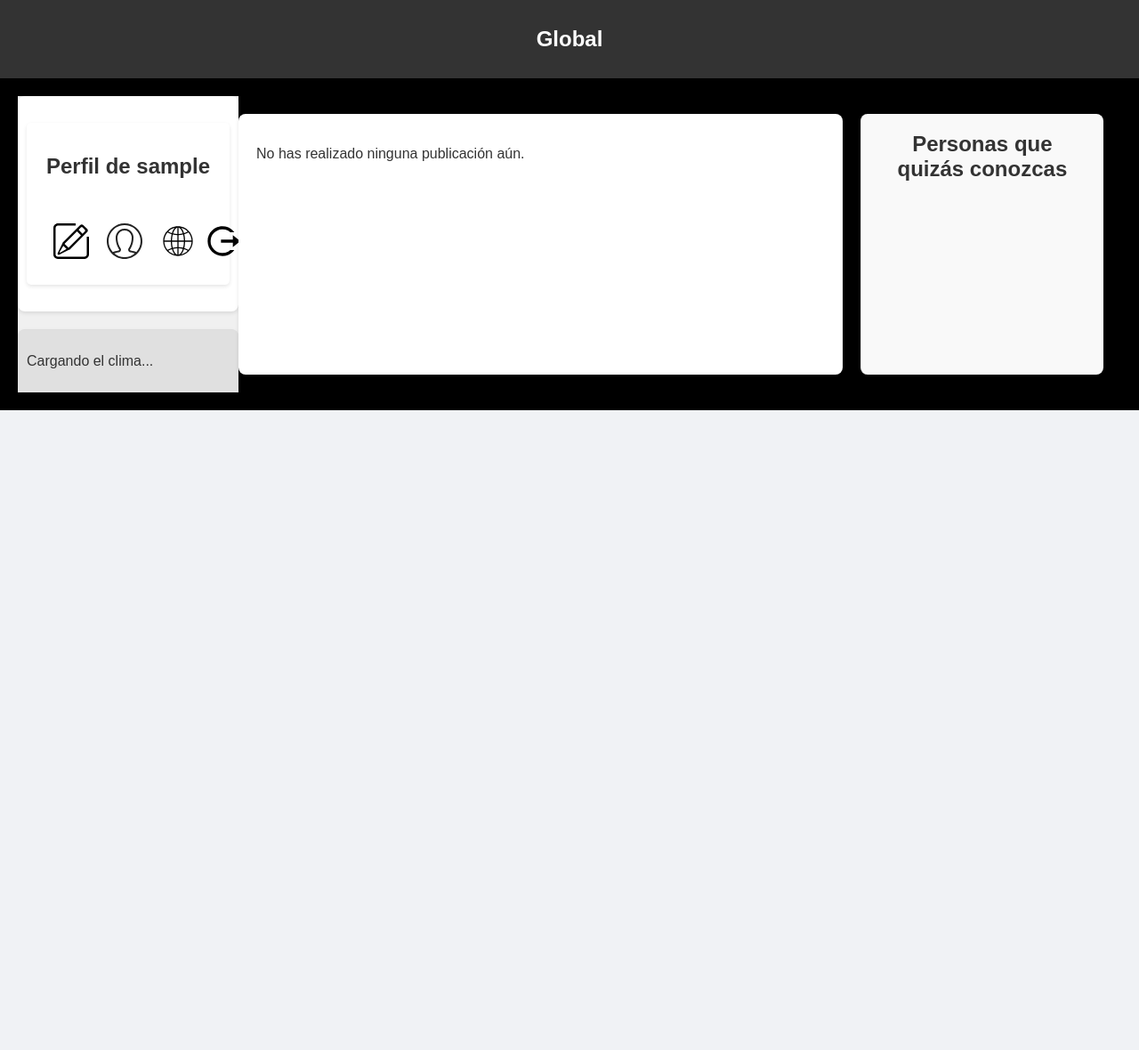
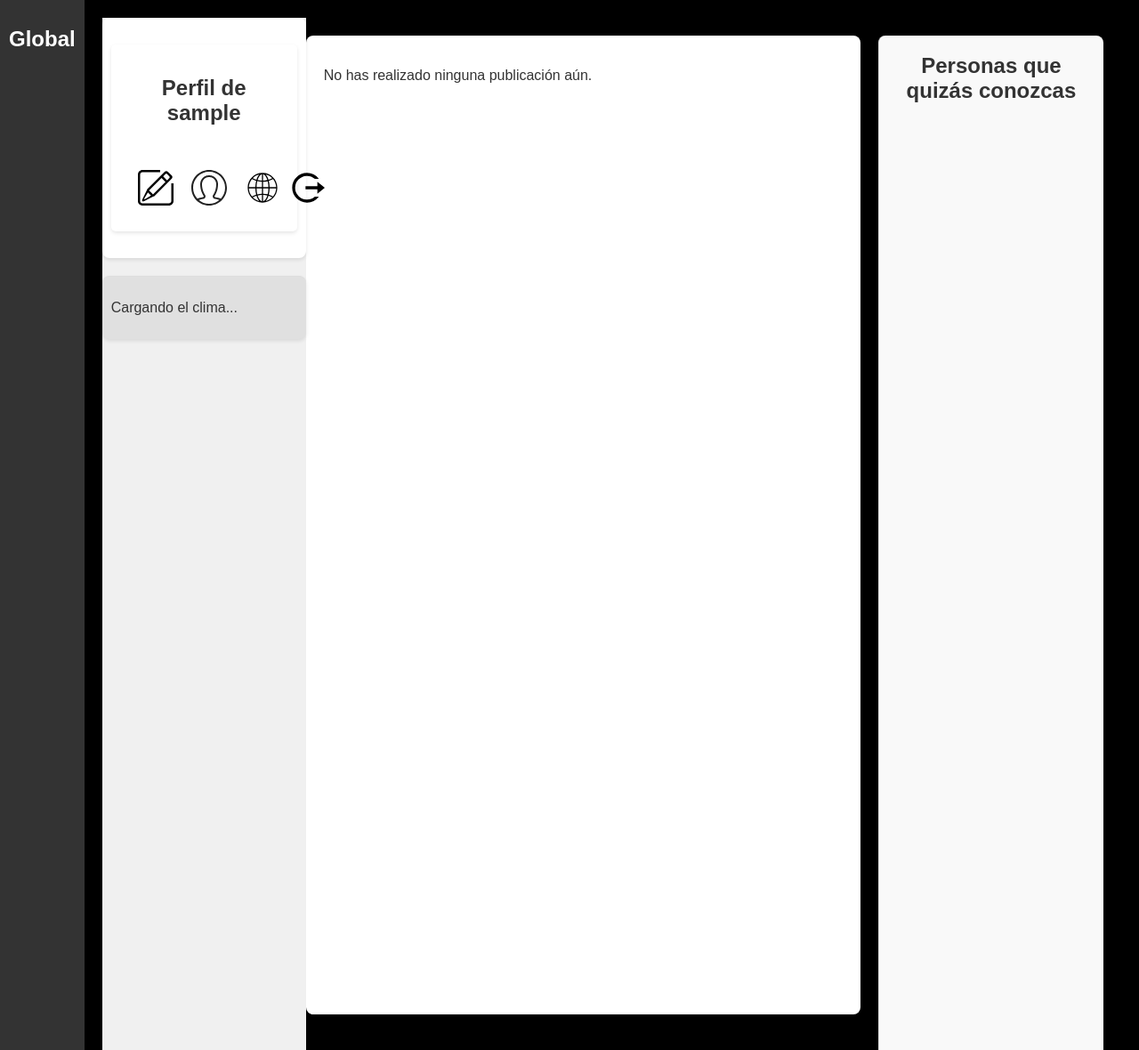
Before and after one commit to Jgmdevelopers/Blog, a PHP site: the page made by App/Views/public_post.php in a window 1280 px wide. Shown: the whole page at 89% size. Run offline with PHP 8.4, Linux system fonts and the light colour scheme; the template is opened without the code that fills it, so the values that code supplies are empty; the visitor is signed in with stand-in values (Sample User, id 1); some libraries are stand-ins or nearby versions.

Commit message:
estilos laterales

```diff
--- a/App/Views/components/menu.php
+++ b/App/Views/components/menu.php
@@ -19,7 +19,7 @@
             </svg>
         </a>
 
-        <a href="../post/PostsProfile">
+        <a href="/../post/PostsProfile">
             <svg class="icon-menu" width="40px" height="40px" viewBox="0 0 20 20" version="1.1" xmlns="http://www.w3.org/2000/svg" fill="#000000">
                 <g id="SVGRepo_bgCarrier" stroke-width="0"></g>
                 <g id="SVGRepo_tracerCarrier" stroke-linecap="round" stroke-linejoin="round"></g>
--- a/Public/css/profile.css
+++ b/Public/css/profile.css
@@ -1,18 +1,28 @@
 
 .main-container {
+    flex-grow: 1;
     display: flex;
     justify-content: space-evenly;
     padding: 20px;
     background-color: #000000;
+    padding: 20px;
+    overflow-y: auto;
+    height: 100vh;
+    box-sizing: border-box;
 }
 
 .menu-container {
     width: 25%;
+    position: sticky;
+    top: 0;
     display: flex;
     flex-direction: column;
+    z-index: 1000;
+    height: 100vh;
 }
 
 .menu {
+    background-color: #333;
     padding: 10px;
     background-color: #fff;
     border-radius: 8px;
@@ -25,13 +35,21 @@
     background-color: #fff;
     border-radius: 8px;
     box-shadow: 0 2px 4px rgba(0, 0, 0, 0.1);
+    margin-bottom: 20px;
 }
 
 .container_amigos {
-    width: 20%;
+    width: 25%;
     display: flex;
+    position: sticky;
+    margin-left: auto;
+    top: 0;
+    overflow: auto;
+    z-index: 1000;
+    border-left: 1px solid #ddd;
     flex-direction: column;
     border-radius: 8px;
+    height: 100vh;
 }
 
 .solicitudes {
@@ -60,10 +78,11 @@
 
 .form-post{
     background-color: #fff;
-    padding: 20px;
+    padding: 10px;
     border-radius: 8px;
     box-shadow: 0 2px 4px rgba(0, 0, 0, 0.1);
     margin-bottom: 10px;
+    margin-top: 10px;
 }
 
 .container-form-post{
@@ -75,6 +94,8 @@
 .container_amigos h2 {
     margin-top: 0;
 }
+
+
 
 .amigo {
     display: flex;
--- a/Public/css/style.css
+++ b/Public/css/style.css
@@ -4,6 +4,7 @@ body {
     padding: 0;
     background-color: #f8f9fa;
     color: #333;
+    display: flex;
 }
 
 /* Encabezado */
```
Also changed, not shown: other parts of Public/css/style.css (+51 -6 lines), App/Views/components/solicitudes.php (+4 -46 lines), App/Views/profile.php (+5 -9 lines), Public/thumb/thumb_1719533276_667dfedc9513c.jpg (added), Public/uploads/1719533276_667dfedc9513c.jpg (added).
